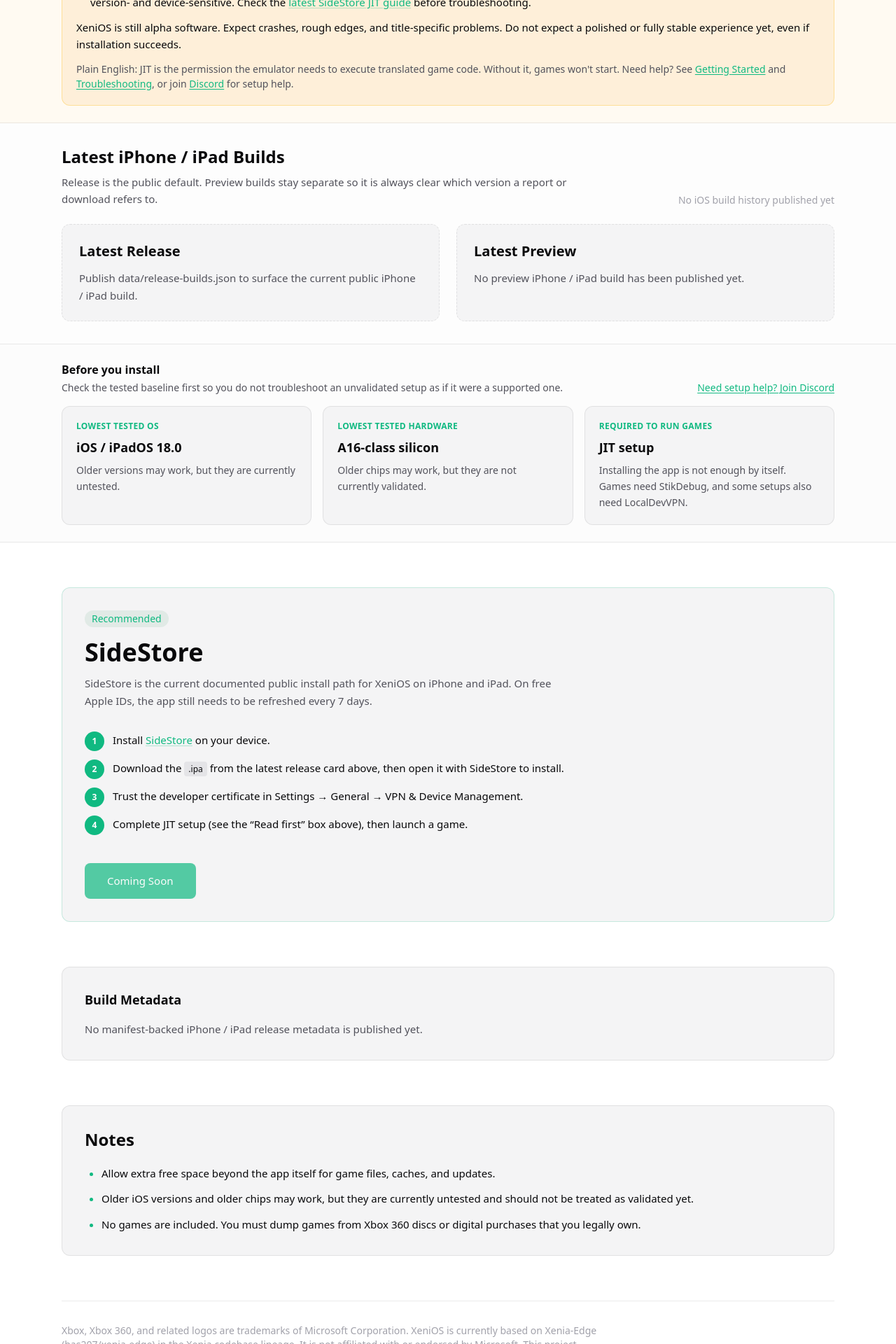
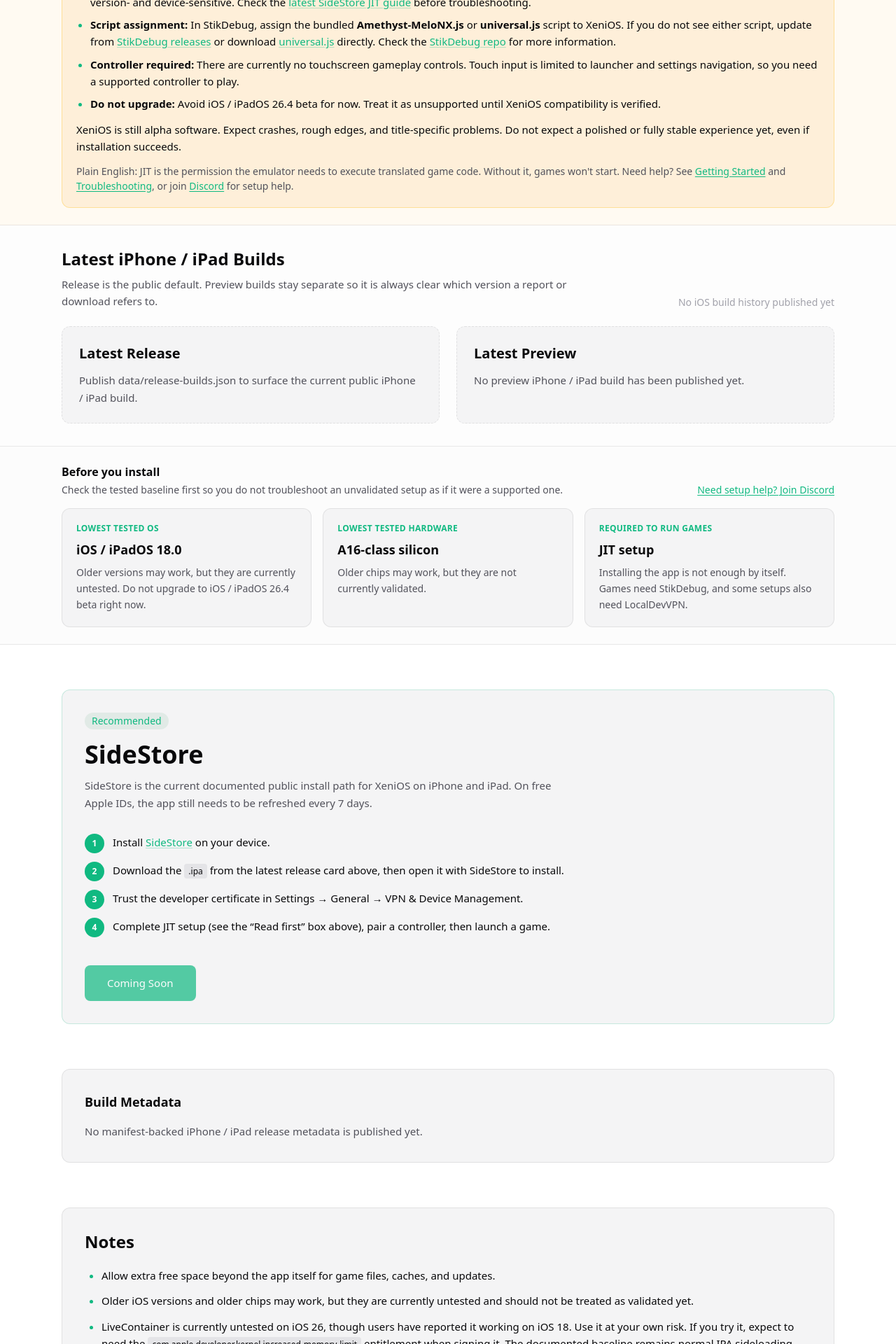
Before and after one commit to xenios-jp/xenios.jp, a Next.js app: page /download/ios in a window 1280 px wide. Shown: the part 500-2420 px from the top of the page at 70% size. Built offline with nearby package versions, Linux system fonts and the light colour scheme.

Commit message:
docs: add ios setup warnings and install notes

```diff
--- a/src/app/docs/[...slug]/page.tsx
+++ b/src/app/docs/[...slug]/page.tsx
@@ -6,6 +6,10 @@
 import {
   DISCORD_URL,
   EMULATOR_GITHUB_URL,
+  SIDESTORE_JIT_GUIDE_URL,
+  STIKDEBUG_RELEASES_URL,
+  STIKDEBUG_UNIVERSAL_SCRIPT_URL,
+  STIKDEBUG_URL,
   WEBSITE_GITHUB_ISSUES_URL,
 } from "@/lib/constants";
 
@@ -53,9 +57,11 @@
           tested setup right now is <strong className="text-text-primary">iOS / iPadOS 18.0</strong> on{" "}
           <strong className="text-text-primary">A16-class hardware</strong>.
           Older versions or older chips may work, but they are currently
-          untested. You will also need game files dumped from your own Xbox 360
-          discs. XeniOS does not include, provide, or link to any game files.
-          Piracy is not supported or condoned.
+          untested. Do not upgrade to{" "}
+          <strong className="text-text-primary">iOS / iPadOS 26.4 beta</strong>{" "}
+          right now. You will also need game files dumped from your own Xbox
+          360 discs. XeniOS does not include, provide, or link to any game
+          files. Piracy is not supported or condoned.
         </p>
 
         <h2>Installation</h2>
@@ -77,10 +83,55 @@
             Apple IDs, refreshes are still required every 7 days.
           </li>
         </ul>
+        <div className="mb-6 mt-4">
+          <Callout type="note">
+            LiveContainer is not part of the documented public baseline.
+            It is currently untested on iOS 26, though users have reported it
+            working on iOS 18. Use it at your own risk, and expect to need the{" "}
+            <C>com.apple.developer.kernel.increased-memory-limit</C>{" "}
+            entitlement when signing it.
+          </Callout>
+        </div>
         <p className="mt-3 text-[15px] text-text-secondary leading-relaxed">
           If the install path itself is what is failing, use{" "}
           <a href={DISCORD_URL} target="_blank" rel="noopener noreferrer" className="text-accent underline underline-offset-2 hover:text-accent-hover">Discord</a>{" "}
           for setup help before filing a bug.
+        </p>
+
+        <h2>JIT Setup</h2>
+        <p className="mt-3 text-[15px] text-text-secondary leading-relaxed">
+          In StikDebug, assign the bundled{" "}
+          <strong className="text-text-primary">Amethyst-MeloNX.js</strong> or{" "}
+          <strong className="text-text-primary">universal.js</strong> script to
+          XeniOS. If you do not see either script in the app, update to{" "}
+          <a
+            href={STIKDEBUG_RELEASES_URL}
+            target="_blank"
+            rel="noopener noreferrer"
+            className="text-accent underline underline-offset-2 hover:text-accent-hover"
+          >
+            StikDebug releases
+          </a>{" "}
+          or download{" "}
+          <a
+            href={STIKDEBUG_UNIVERSAL_SCRIPT_URL}
+            target="_blank"
+            rel="noopener noreferrer"
+            className="text-accent underline underline-offset-2 hover:text-accent-hover"
+          >
+            universal.js
+          </a>{" "}
+          directly and import it before troubleshooting anything else. Check
+          the{" "}
+          <a
+            href={STIKDEBUG_URL}
+            target="_blank"
+            rel="noopener noreferrer"
+            className="text-accent underline underline-offset-2 hover:text-accent-hover"
+          >
+            StikDebug repo
+          </a>{" "}
+          for more information.
         </p>
 
         <h2>Adding Games</h2>
@@ -227,8 +278,9 @@
         </ul>
         <p className="mt-3 text-[15px] text-text-secondary leading-relaxed">
           Supported controllers: Xbox Wireless, PlayStation DualSense and
-          DualShock 4, Nintendo Switch Pro, and MFi-certified gamepads. Touch
-          screen is used for UI navigation only — there is no touch-to-gamepad
+          DualShock 4, Nintendo Switch Pro, and MFi-certified gamepads. There
+          are currently no touchscreen gameplay controls. Touch screen input
+          is used for UI navigation only, and there is no touch-to-gamepad
           mapping.
         </p>
 
@@ -273,8 +325,16 @@
           <li>
             Ensure a JIT helper is active (StikDebug). Depending on your
             iOS / iPadOS version and device, you may also need LocalDevVPN.
-            Check the latest SideStore JIT guide if your current helper setup is
-            unclear.
+            Check the{" "}
+            <a
+              href={SIDESTORE_JIT_GUIDE_URL}
+              target="_blank"
+              rel="noopener noreferrer"
+              className="text-accent underline underline-offset-2 hover:text-accent-hover"
+            >
+              latest SideStore JIT guide
+            </a>{" "}
+            if your current helper setup is unclear.
           </li>
           <li>
             Delete the shader cache at{" "}
--- a/src/app/download/ios/page.tsx
+++ b/src/app/download/ios/page.tsx
@@ -279,7 +279,8 @@
                 iOS / iPadOS 18.0
               </p>
               <p className="mt-2 text-sm leading-relaxed text-text-secondary">
-                Older versions may work, but they are currently untested.
+                Older versions may work, but they are currently untested. Do
+                not upgrade to iOS / iPadOS 26.4 beta right now.
               </p>
             </div>
             <div className="rounded-xl border border-border bg-bg-surface p-5">
@@ -385,7 +386,7 @@
                 </span>
                 <span>
                   Complete JIT setup (see the &ldquo;Read first&rdquo; box
-                  above), then launch a game.
+                  above), pair a controller, then launch a game.
                 </span>
               </li>
             </ol>
@@ -453,6 +454,16 @@
                 should not be treated as validated yet.
               </li>
               <li>
+                LiveContainer is currently untested on iOS 26, though users
+                have reported it working on iOS 18. Use it at your own risk.
+                If you try it, expect to need the{" "}
+                <code className="rounded bg-bg-surface-2 px-1.5 py-0.5 font-mono text-xs">
+                  com.apple.developer.kernel.increased-memory-limit
+                </code>{" "}
+                entitlement when signing it. The documented baseline remains
+                normal IPA sideloading.
+              </li>
+              <li>
                 No games are included. You must dump games from Xbox 360 discs or digital
                 purchases that you legally own.
               </li>
--- a/src/app/faq/page.tsx
+++ b/src/app/faq/page.tsx
@@ -5,6 +5,9 @@
   DISCORD_URL,
   EMULATOR_GITHUB_ISSUES_URL,
   EMULATOR_GITHUB_URL,
+  STIKDEBUG_RELEASES_URL,
+  STIKDEBUG_UNIVERSAL_SCRIPT_URL,
+  STIKDEBUG_URL,
   XENIA_CANARY_RELEASES_URL,
   XENIA_EDGE_RELEASES_URL,
 } from "@/lib/constants";
@@ -154,6 +157,15 @@
           </li>
         </ul>
         <p>
+          LiveContainer is currently untested on iOS 26, though users have
+          reported it working on iOS 18. Use it at your own risk. If you try
+          it, expect to need the{" "}
+          <code className="text-text-primary bg-bg-surface-2 px-1 rounded">
+            com.apple.developer.kernel.increased-memory-limit
+          </code>{" "}
+          entitlement when signing it.
+        </p>
+        <p>
           After installation, complete JIT setup before launching games. If you
           need help with SideStore or the first install pass, use{" "}
           <a
@@ -175,7 +187,8 @@
       <p>
         The lowest tested baseline right now is iOS / iPadOS 18.0 on A16-class
         hardware. Older versions or older chips may work, but they are currently
-        untested and should not be treated as validated.
+        untested and should not be treated as validated. Do not upgrade to
+        iOS / iPadOS 26.4 beta right now.
       </p>
     ),
   },
@@ -190,7 +203,7 @@
         <p>
           Use{" "}
           <a
-            href="https://github.com/StephenDev0/StikDebug"
+            href={STIKDEBUG_URL}
             target="_blank"
             rel="noopener noreferrer"
             className="text-accent hover:text-accent-hover transition-colors underline underline-offset-2"
@@ -209,6 +222,39 @@
             latest SideStore JIT guide
           </a>{" "}
           before assuming a setup will work unchanged.
+        </p>
+        <p>
+          In StikDebug, you must also assign the bundled{" "}
+          <strong className="text-text-primary">Amethyst-MeloNX.js</strong> or{" "}
+          <strong className="text-text-primary">universal.js</strong> script to
+          XeniOS. If you do not see either script in the app, update to{" "}
+          <a
+            href={STIKDEBUG_RELEASES_URL}
+            target="_blank"
+            rel="noopener noreferrer"
+            className="text-accent hover:text-accent-hover transition-colors underline underline-offset-2"
+          >
+            StikDebug releases
+          </a>{" "}
+          or download{" "}
+          <a
+            href={STIKDEBUG_UNIVERSAL_SCRIPT_URL}
+            target="_blank"
+            rel="noopener noreferrer"
+            className="text-accent hover:text-accent-hover transition-colors underline underline-offset-2"
+          >
+            universal.js
+          </a>{" "}
+          directly. Check the{" "}
+          <a
+            href={STIKDEBUG_URL}
+            target="_blank"
+            rel="noopener noreferrer"
+            className="text-accent hover:text-accent-hover transition-colors underline underline-offset-2"
+          >
+            StikDebug repo
+          </a>{" "}
+          for more information.
         </p>
       </div>
     ),
@@ -524,8 +570,9 @@
     title: "Can I use on-screen touch controls?",
     content: (
       <p>
-        Gameplay touch controls are planned, but not currently implemented.
-        Touch input is for launcher and settings UI navigation only.
+        No. There are currently no touchscreen gameplay controls. Touch input
+        is for launcher and settings UI navigation only, so you need a
+        supported controller to play.
       </p>
     ),
   },
--- a/src/app/page.tsx
+++ b/src/app/page.tsx
@@ -128,8 +128,9 @@
                 <h3 className="text-text-primary font-semibold text-xl">Setup Guide</h3>
               </div>
               <p className="mt-3 text-text-secondary text-base leading-relaxed">
-                Install the IPA with SideStore, then enable JIT before
-                launching games.
+                Install the IPA with SideStore, enable JIT, and pair a
+                controller before launching games. Touch controls are not
+                available yet.
               </p>
               <span className="mt-3 inline-block text-base text-accent group-hover:text-accent-hover transition-colors">
                 Open iPhone/iPad guide &rarr;
--- a/src/components/ios-read-first.tsx
+++ b/src/components/ios-read-first.tsx
@@ -1,6 +1,8 @@
 import {
   LOCALDEVVPN_APPSTORE_URL,
   SIDESTORE_JIT_GUIDE_URL,
+  STIKDEBUG_RELEASES_URL,
+  STIKDEBUG_UNIVERSAL_SCRIPT_URL,
   STIKDEBUG_URL,
 } from "@/lib/constants";
 
@@ -69,6 +71,47 @@
           </a>{" "}
           before troubleshooting.
         </li>
+        <li>
+          <strong>Script assignment:</strong> In StikDebug, assign the bundled{" "}
+          <strong>Amethyst-MeloNX.js</strong> or <strong>universal.js</strong>{" "}
+          script to XeniOS. If you do not see either script, update from{" "}
+          <a
+            href={STIKDEBUG_RELEASES_URL}
+            target="_blank"
+            rel="noopener noreferrer"
+            className={linkClass}
+          >
+            StikDebug releases
+          </a>{" "}
+          or download{" "}
+          <a
+            href={STIKDEBUG_UNIVERSAL_SCRIPT_URL}
+            target="_blank"
+            rel="noopener noreferrer"
+            className={linkClass}
+          >
+            universal.js
+          </a>{" "}
+          directly. Check the{" "}
+          <a
+            href={STIKDEBUG_URL}
+            target="_blank"
+            rel="noopener noreferrer"
+            className={linkClass}
+          >
+            StikDebug repo
+          </a>{" "}
+          for more information.
+        </li>
+        <li>
+          <strong>Controller required:</strong> There are currently no
+          touchscreen gameplay controls. Touch input is limited to launcher and
+          settings navigation, so you need a supported controller to play.
+        </li>
+        <li>
+          <strong>Do not upgrade:</strong> Avoid iOS / iPadOS 26.4 beta for
+          now. Treat it as unsupported until XeniOS compatibility is verified.
+        </li>
       </ul>
       <p className={`mt-3 ${textClass}`}>
         XeniOS is still alpha software. Expect crashes, rough edges, and
--- a/src/lib/constants.ts
+++ b/src/lib/constants.ts
@@ -18,6 +18,9 @@
 export const DISCORD_URL = "https://discord.gg/QwcTtNKTGf";
 export const KOFI_URL = "https://ko-fi.com/xenios";
 export const STIKDEBUG_URL = "https://github.com/StephenDev0/StikDebug";
+export const STIKDEBUG_RELEASES_URL = `${STIKDEBUG_URL}/releases`;
+export const STIKDEBUG_UNIVERSAL_SCRIPT_URL =
+  `${STIKDEBUG_URL}/blob/main/StikJIT/Scripts/universal.js`;
 export const SIDESTORE_JIT_GUIDE_URL = "https://docs.sidestore.io/docs/advanced/jit";
 export const LOCALDEVVPN_APPSTORE_URL =
   "https://apps.apple.com/us/app/localdevvpn/id6755608044";
```
